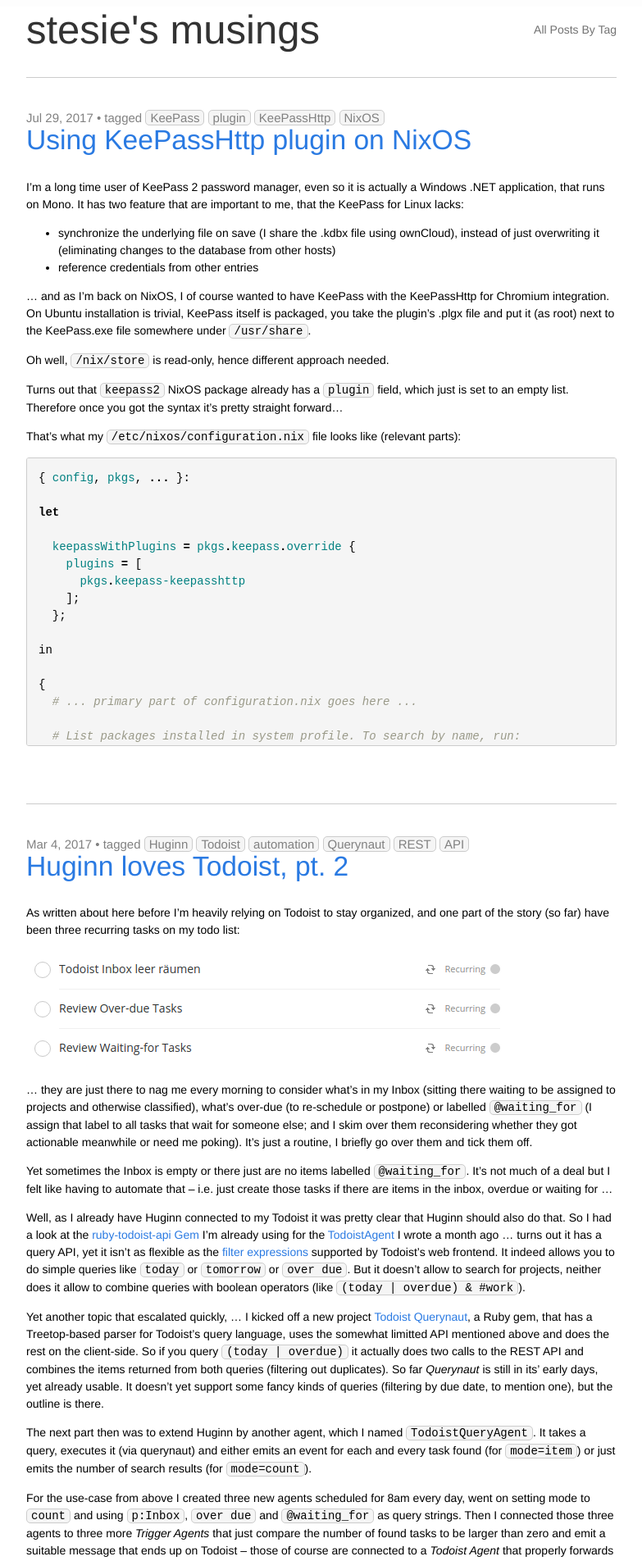
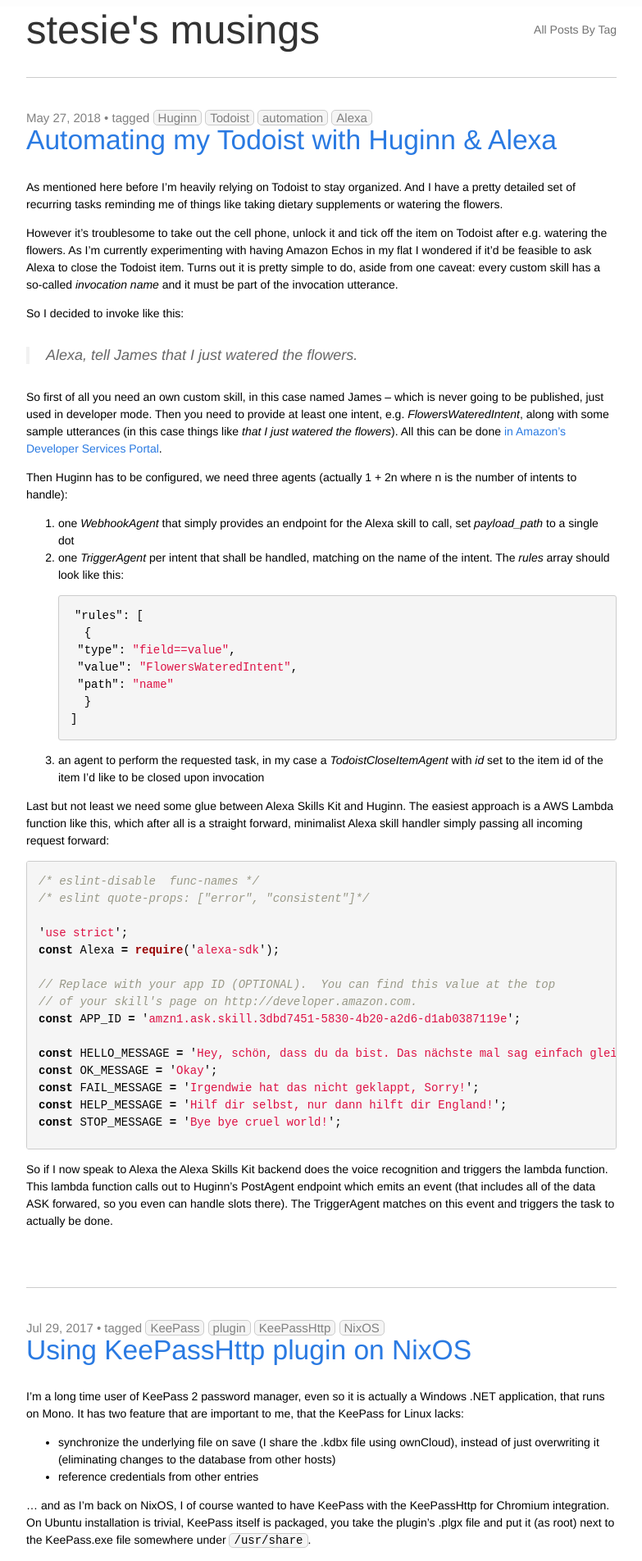
Before and after one commit to stesie/stesie.github.com, a Jekyll site: the page built from index.html, in a window 1280 px wide. Shown: the top 1904 px of the page at 82% size, without its empty margins (248-1031 px from the left). Built offline with Jekyll 4.4.1, drawn with Linux system fonts in a browser that asks for light colours; the list of posts is cut into pages by our own code; some of the changed text lies outside the part shown.

Commit message:
add post on alexa <-> todoist interaction w/ huginn

````diff
--- /dev/null
+++ b/_posts/2018-05-27-huginn-introduces-alexa-to-todoist.md
@@ -0,0 +1,131 @@
+---
+layout: post
+title: "Automating my Todoist with Huginn & Alexa"
+tags: [ "Huginn", "Todoist", "automation", "Alexa" ]
+---
+As mentioned here before I'm heavily relying on Todoist to stay organized.
+And I have a pretty detailed set of recurring tasks reminding me of things
+like taking dietary supplements or watering the flowers.
+
+However it's troublesome to take out the cell phone, unlock it and tick off
+the item on Todoist after e.g. watering the flowers.  As I'm currently
+experimenting with having Amazon Echos in my flat I wondered if it'd be
+feasible to ask Alexa to close the Todoist item.  Turns out it is pretty
+simple to do, aside from one caveat: every custom skill has a so-called
+*invocation name* and it must be part of the invocation utterance.
+
+So I decided to invoke like this:
+
+> Alexa, tell James that I just watered the flowers.
+
+So first of all you need an own custom skill, in this case named James --
+which is never going to be published, just used in developer mode.  Then you
+need to provide at least one intent, e.g. *FlowersWateredIntent*, along
+with some sample utterances (in this case things like *that I just watered
+the flowers*).  All this can be done [in Amazon's Developer Services
+Portal](https://developer.amazon.com/).
+
+Then Huginn has to be configured, we need three agents (actually 1 + 2n
+where n is the number of intents to handle):
+
+1. one *WebhookAgent* that simply provides an endpoint for the Alexa skill to call, set *payload_path* to a single dot
+2. one *TriggerAgent* per intent that shall be handled, matching on the name
+   of the intent.  The *rules* array should look like this:
+```json
+"rules": [
+  {
+    "type": "field==value",
+    "value": "FlowersWateredIntent",
+    "path": "name"
+  }
+]
+```
+3. an agent to perform the requested task, in my case a *TodoistCloseItemAgent* with *id* set to the item id of the item I'd like to be closed upon invocation
+
+Last but not least we need some glue between Alexa Skills Kit and Huginn.
+The easiest approach is a AWS Lambda function like this, which after all is
+a straight forward, minimalist Alexa skill handler simply passing all
+incoming request forward:
+
+```javascript
+/* eslint-disable  func-names */
+/* eslint quote-props: ["error", "consistent"]*/
+
+'use strict';
+const Alexa = require('alexa-sdk');
+
+// Replace with your app ID (OPTIONAL).  You can find this value at the top
+// of your skill's page on http://developer.amazon.com.
+const APP_ID = 'amzn1.ask.skill.3dbd7451-5830-4b20-a2d6-d1ab0387119e';
+
+const HELLO_MESSAGE = 'Hey, schön, dass du da bist. Das nächste mal sag einfach gleich was du von mir willst.';
+const OK_MESSAGE = 'Okay';
+const FAIL_MESSAGE = 'Irgendwie hat das nicht geklappt, Sorry!';
+const HELP_MESSAGE = 'Hilf dir selbst, nur dann hilft dir England!';
+const STOP_MESSAGE = 'Bye bye cruel world!';
+
+const https = require('https');
+const post_options = {
+    host: 'hostname.of.your.huginn.tld',
+    port: 443,
+    path: '/users/2/web_requests/67/allofthebeautifulandreallyloooooooooooongrandomtokengoeshere',
+    method: 'POST',
+    headers: {
+        'Content-Type': 'application/json'
+    }
+};
+
+
+const handlers = {
+    'LaunchRequest': function () {
+        this.response.speak(HELLO_MESSAGE);
+        this.emit(':responseReady');
+    },
+    'Unhandled': function () {
+        console.log(this.event);
+        const data = JSON.stringify(this.event.request.intent);
+
+        post_options.headers['Content-Length'] = data.length;
+
+        const post_request = https.request(post_options, (res) => {
+            if (res.statusCode == 201) {
+                this.response.speak(OK_MESSAGE);
+            } else {
+                console.log(res);
+                this.response.speak(FAIL_MESSAGE);
+            }
+
+            this.emit(':responseReady');
+        });
+
+        post_request.write(data);
+        post_request.end();
+    },
+    'AMAZON.HelpIntent': function () {
+        this.response.speak(HELP_MESSAGE);
+        this.emit(':responseReady');
+    },
+    'AMAZON.CancelIntent': function () {
+        this.response.speak(STOP_MESSAGE);
+        this.emit(':responseReady');
+    },
+    'AMAZON.StopIntent': function () {
+        this.response.speak(STOP_MESSAGE);
+        this.emit(':responseReady');
+    },
+};
+
+exports.handler = function (event, context, callback) {
+    const alexa = Alexa.handler(event, context, callback);
+    alexa.APP_ID = APP_ID;
+    alexa.registerHandlers(handlers);
+    alexa.execute();
+};
+```
+
+So if I now speak to Alexa the Alexa Skills Kit backend does the voice
+recognition and triggers the lambda function.  This lambda function calls
+out to Huginn's PostAgent endpoint which emits an event (that includes all
+of the data ASK forwared, so you even can handle slots there).  The
+TriggerAgent matches on this event and triggers the task to actually be
+done.
--- a/css/main.css
+++ b/css/main.css
@@ -39,6 +39,10 @@
   -webkit-border-radius: 3px;
   -moz-border-radius: 3px;
   border-radius: 3px;
+}
+
+li pre code {
+  border: none
 }
 
 address {
````
